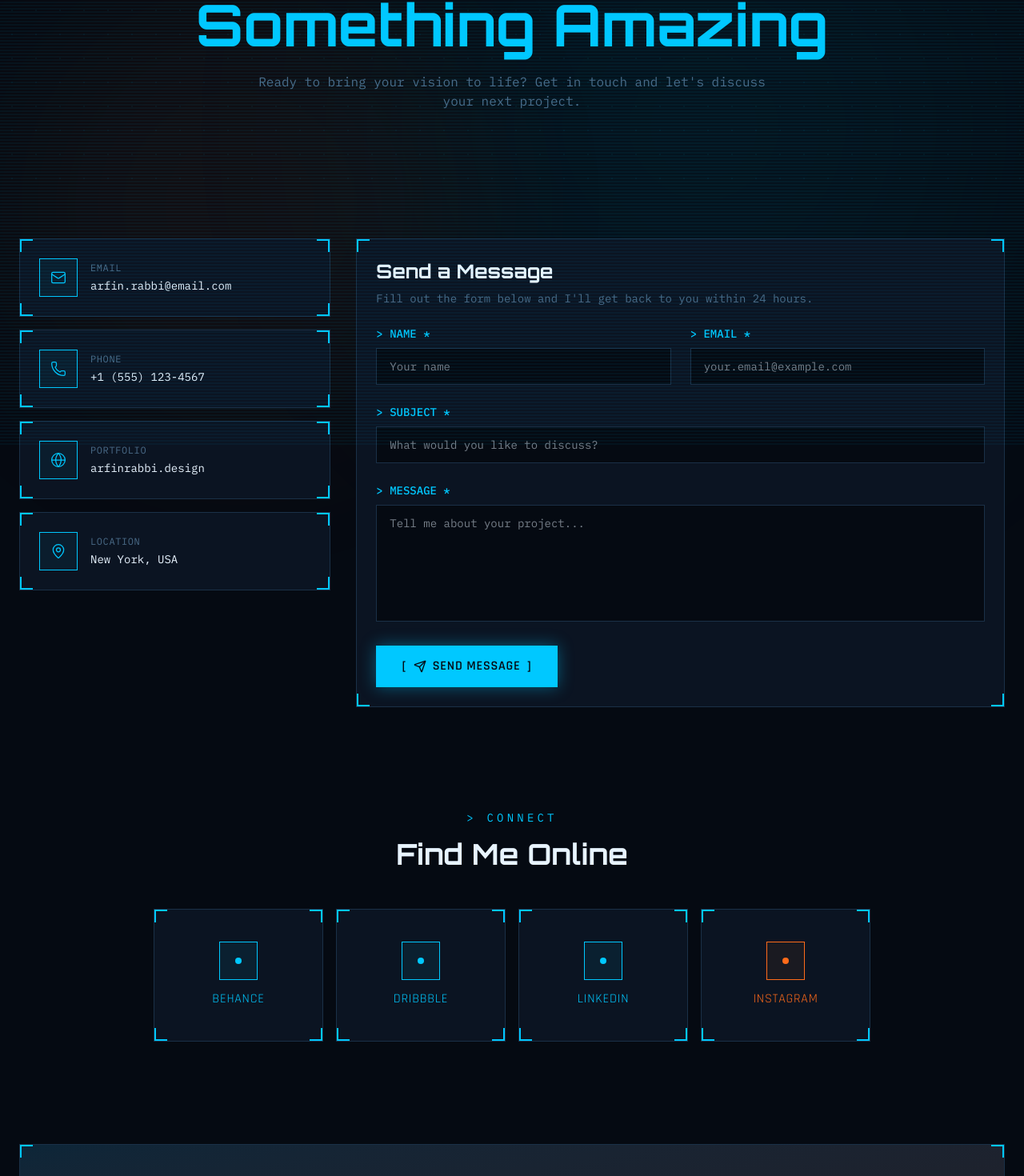
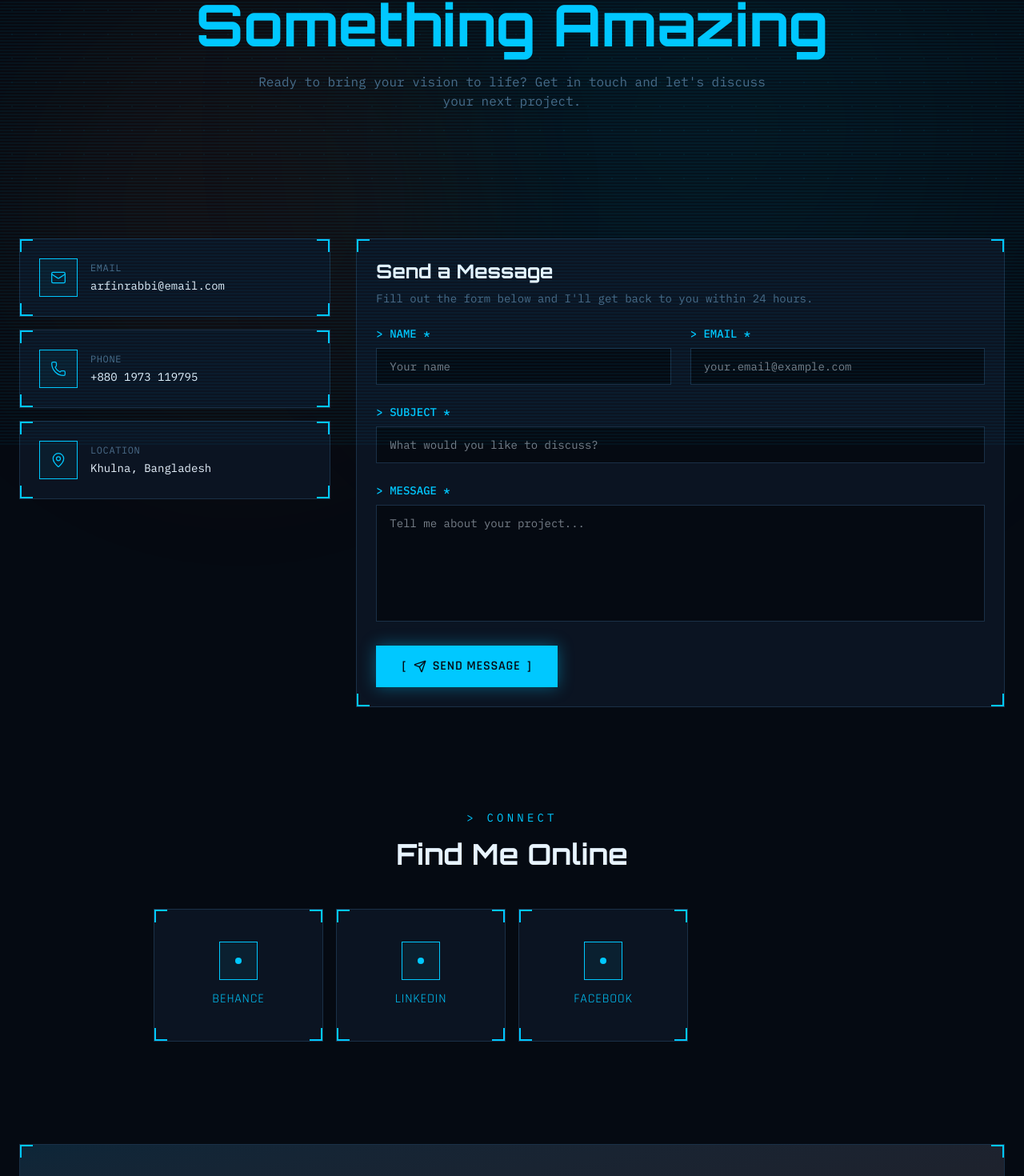
Before and after one commit to arfinrabbi/portfolio, a React (Vite) app: page /contact in a window 1280 px wide. Shown: the part 242-1712 px from the top of the page at 80% size. Built offline with nearby package versions, Linux system fonts and the light colour scheme.

Commit message:
Update ContactPage.tsx

```diff
--- a/src/app/pages/ContactPage.tsx
+++ b/src/app/pages/ContactPage.tsx
@@ -6,17 +6,15 @@ import { BracketCard } from '../components/BracketCard';
 import { Mail, Phone, Globe, MapPin, Send } from 'lucide-react';
 
 const contactInfo = [
-  { icon: Mail, label: 'EMAIL', value: 'arfin.rabbi@email.com', link: 'mailto:arfin.rabbi@email.com' },
-  { icon: Phone, label: 'PHONE', value: '+1 (555) 123-4567', link: 'tel:+15551234567' },
-  { icon: Globe, label: 'PORTFOLIO', value: 'arfinrabbi.design', link: 'https://arfinrabbi.design' },
-  { icon: MapPin, label: 'LOCATION', value: 'New York, USA', link: null },
+  { icon: Mail, label: 'EMAIL', value: 'arfinrabbi@email.com', link: 'mailto:arfinrabbi@email.com' },
+  { icon: Phone, label: 'PHONE', value: '+880 1973 119795', link: 'tel:+8801973119795' },
+  { icon: MapPin, label: 'LOCATION', value: 'Khulna, Bangladesh', link: null },
 ];
 
 const socialLinks = [
   { name: 'Behance', url: 'https://behance.net/arfinrabbi', color: '#00C8FF' },
-  { name: 'Dribbble', url: 'https://dribbble.com/arfinrabbi', color: '#00C8FF' },
-  { name: 'LinkedIn', url: 'https://linkedin.com/in/arfinrabbi', color: '#00C8FF' },
-  { name: 'Instagram', url: 'https://instagram.com/arfinrabbi', color: '#FF6B1A' },
+  { name: 'LinkedIn', url: 'https://linkedin.com/in/arfin-rabbi', color: '#00C8FF' },
+  { name: 'Facebook', url: 'https://www.facebook.com/nil.vut/', color: '#00C8FF' },
 ];
 
 export function ContactPage() {
```
